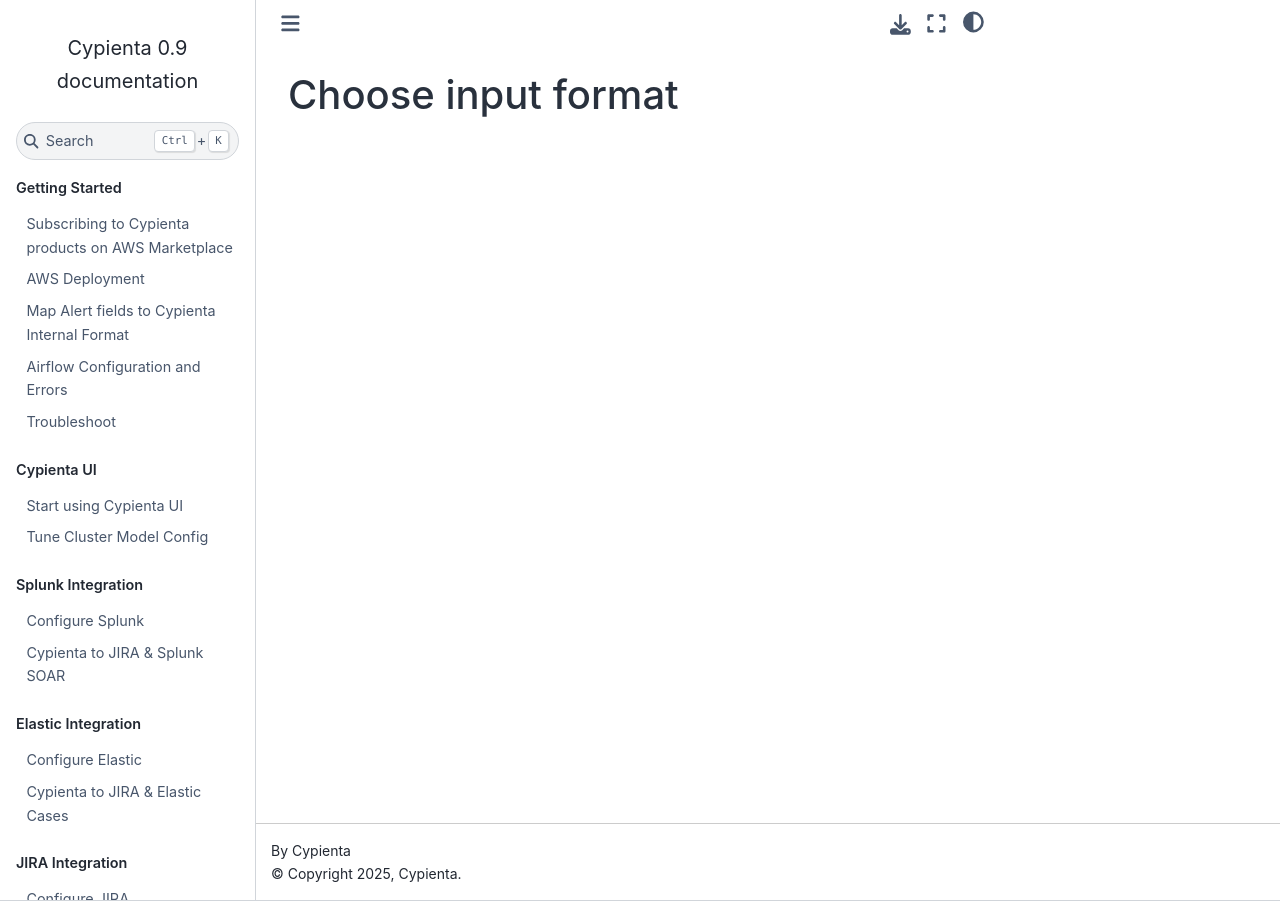
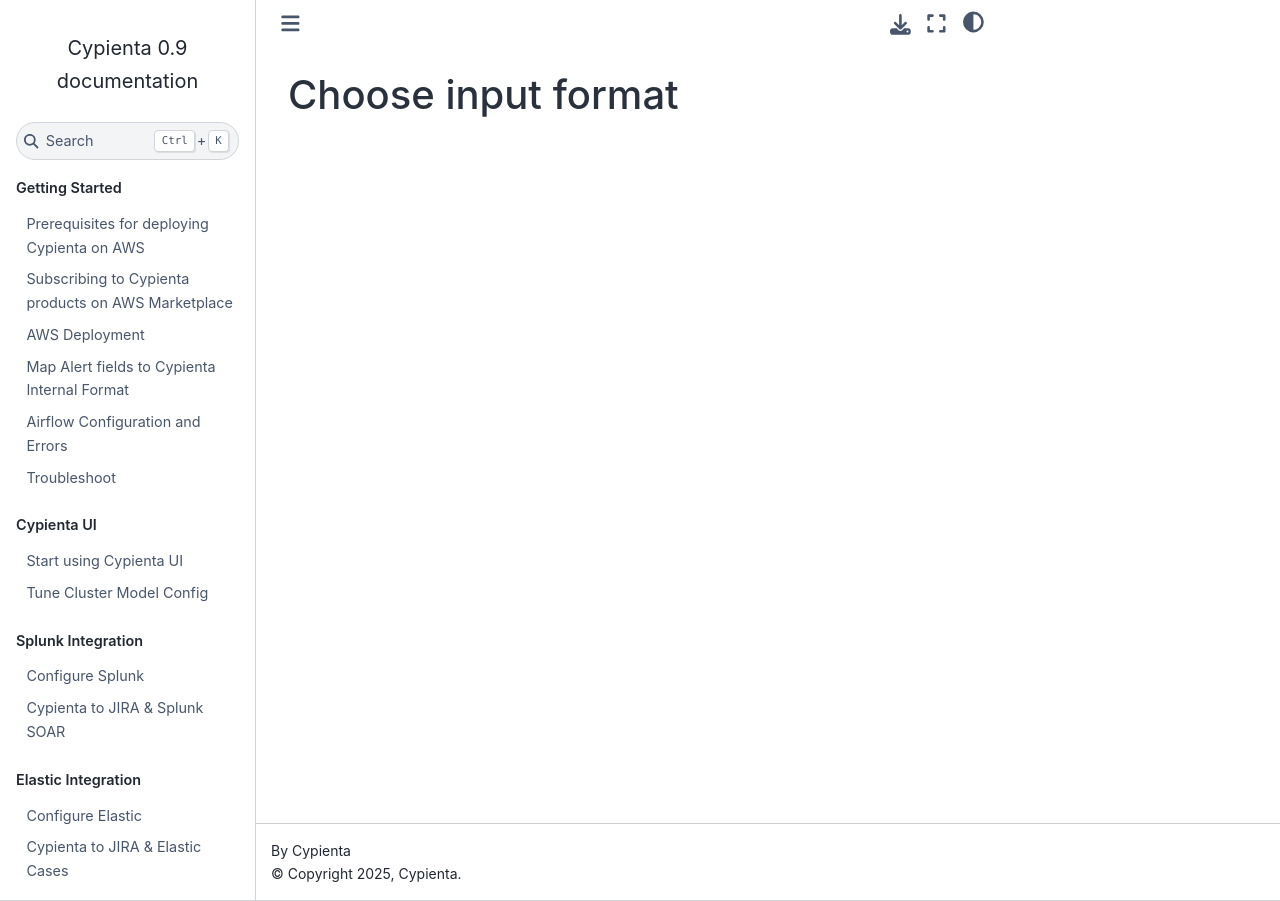
Before and after one commit to cypienta/docs, a Sphinx documentation site: the page built from docs/source/choose_input_format.rst, in a window 1280 px wide. Built offline with Sphinx 7.4.7 and the Sphinx Book theme 1.1.4, drawn with Linux system fonts in a browser that asks for light colours; pages that are not in the unit, such as notebooks, are missing from menus.

Commit message:
index page custom text for doc link

```diff
--- a/docs/source/index.rst
+++ b/docs/source/index.rst
@@ -72,7 +72,7 @@
     :maxdepth: 1
     :caption: Getting Started
 
-    Write something <getting_started/prerequisites> Some more text
+    Prerequisites for deploying Cypienta on AWS <getting_started/prerequisites>
     getting_started/subscription
     getting_started/deploy
     deploy_ui/mapping
```
